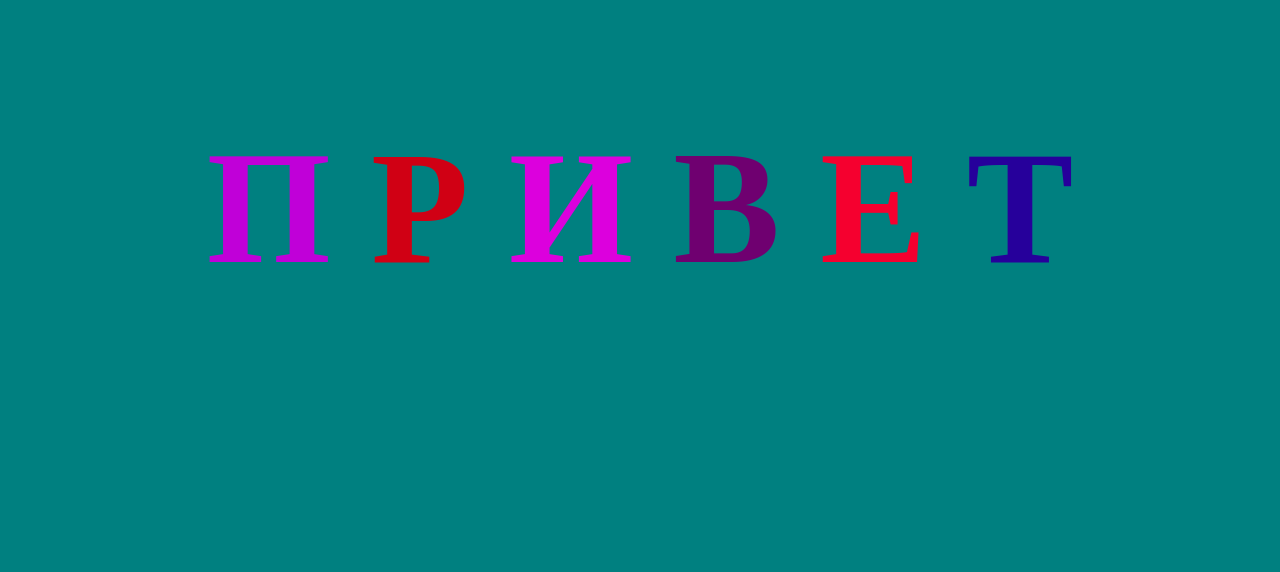
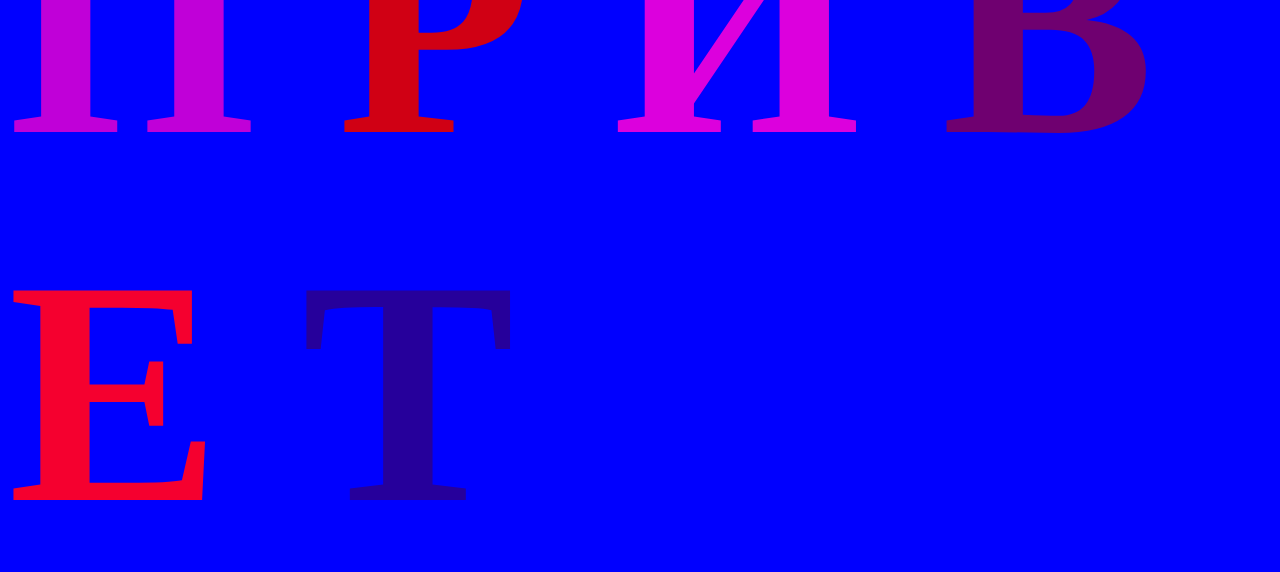
Before and after one commit to Armenianchess/animatedColorChangingText, a plain HTML site: page index.html in a window 1280 px wide. Drawn offline with Linux system fonts and the light colour scheme.

Commit message:
change bg to blue

```diff
--- a/app.css
+++ b/app.css
@@ -4,12 +4,12 @@ body {
     align-items: center;
     height: 50vh;
 
-    background-color: teal;
+    background-color: blue;
 }
 
 
 h1 {
-    font-size: 10rem;
+    font-size: 20rem;
 
 
 }
```
